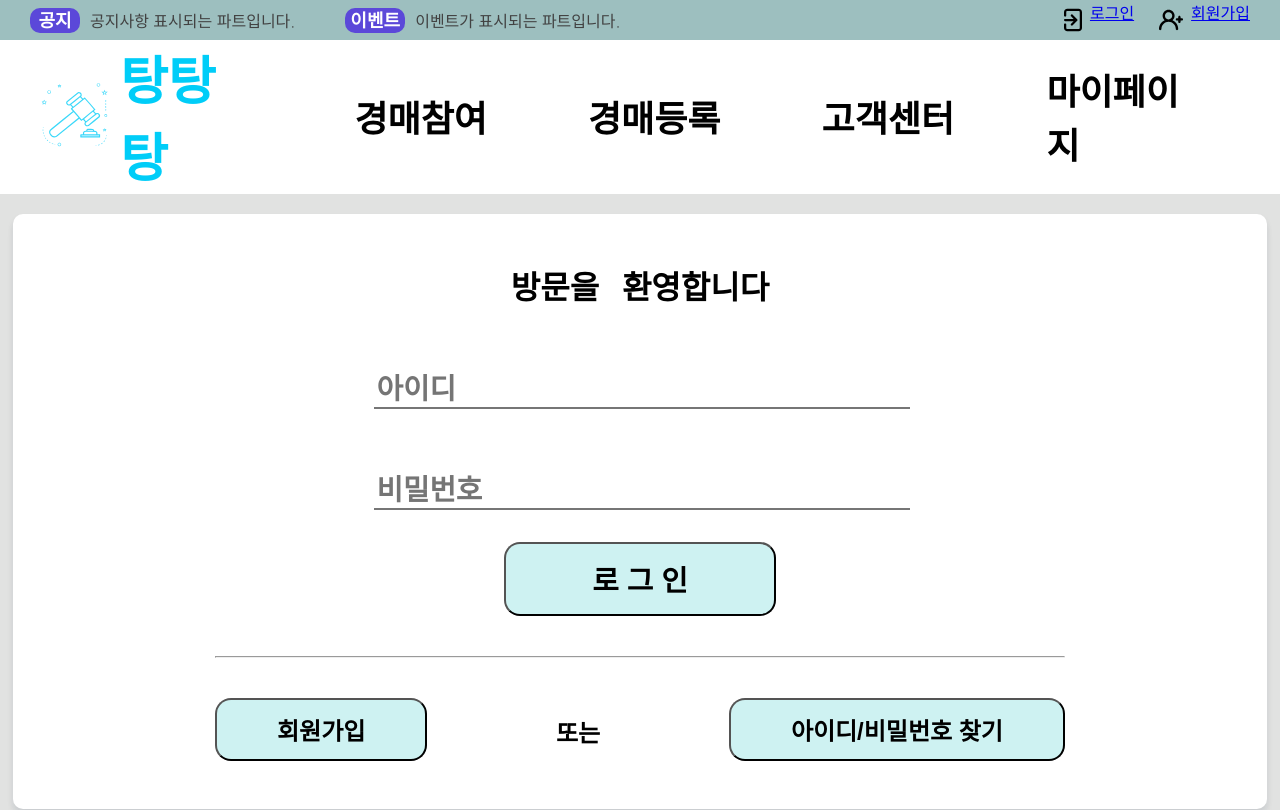
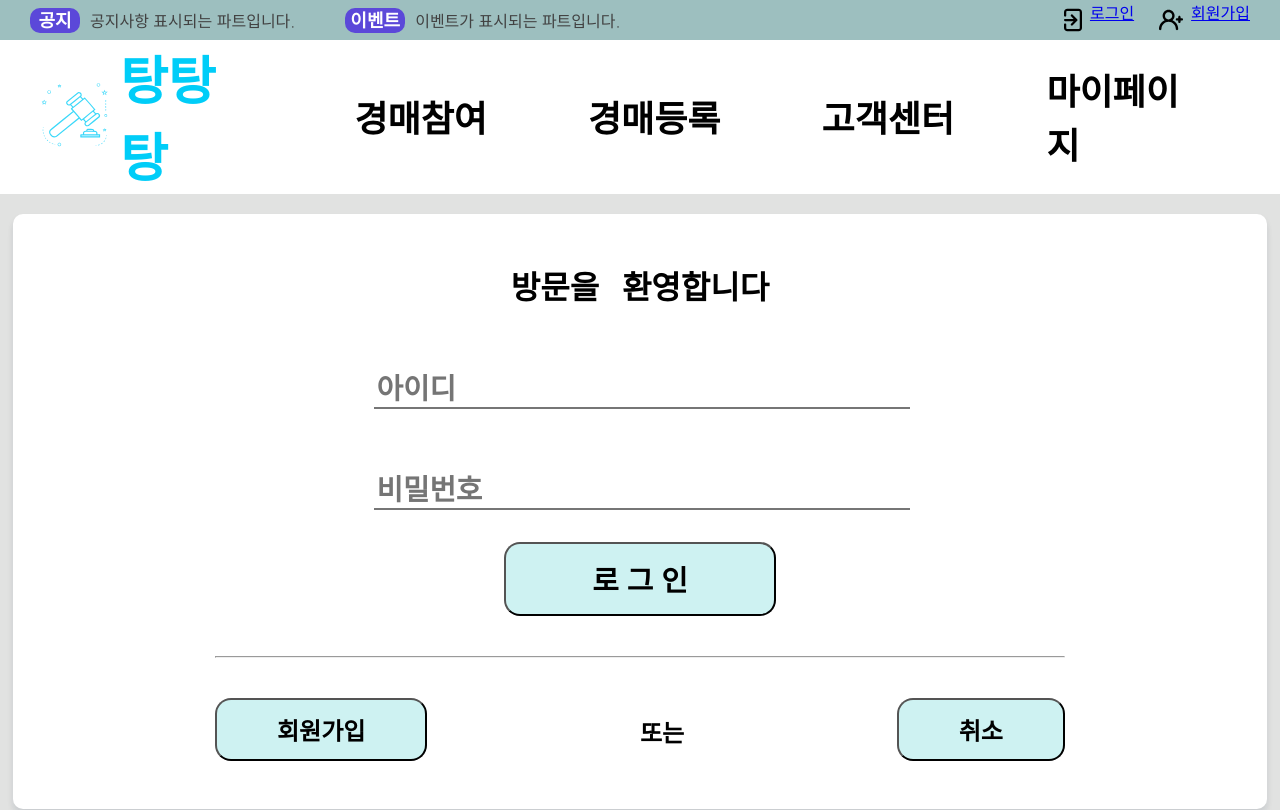
Before and after one commit to MinJeongH/TangMall, a React (Create React App) app: page /login in a window 1280 px wide. Shown: the top 810 px of the page. Built offline with nearby package versions, Linux system fonts and the light colour scheme.

Commit message:
login-first

```diff
--- a/src/components/login/Login.jsx
+++ b/src/components/login/Login.jsx
@@ -40,8 +40,8 @@ function Login() {
     navigate("/registerAgree", { replace: true });
   }
 
-  const onClickFind = () => {
-    navigate("/", { replace: true });
+  const onClickRegisterCancel = () => {
+    navigate(-1);
   }
 
   const handleInputId = (e) => {
@@ -93,8 +93,8 @@ function Login() {
         <div>
           <button type="button"
           className="join-find-button"
-          onClick={onClickFind}
-          >아이디/비밀번호 찾기</button>
+          onClick={onClickRegisterCancel}
+          >취소</button>
         </div>
       </div>
     </div>
```
Also changed, not shown: src/components/join/Register.jsx (+0 -67 lines).
